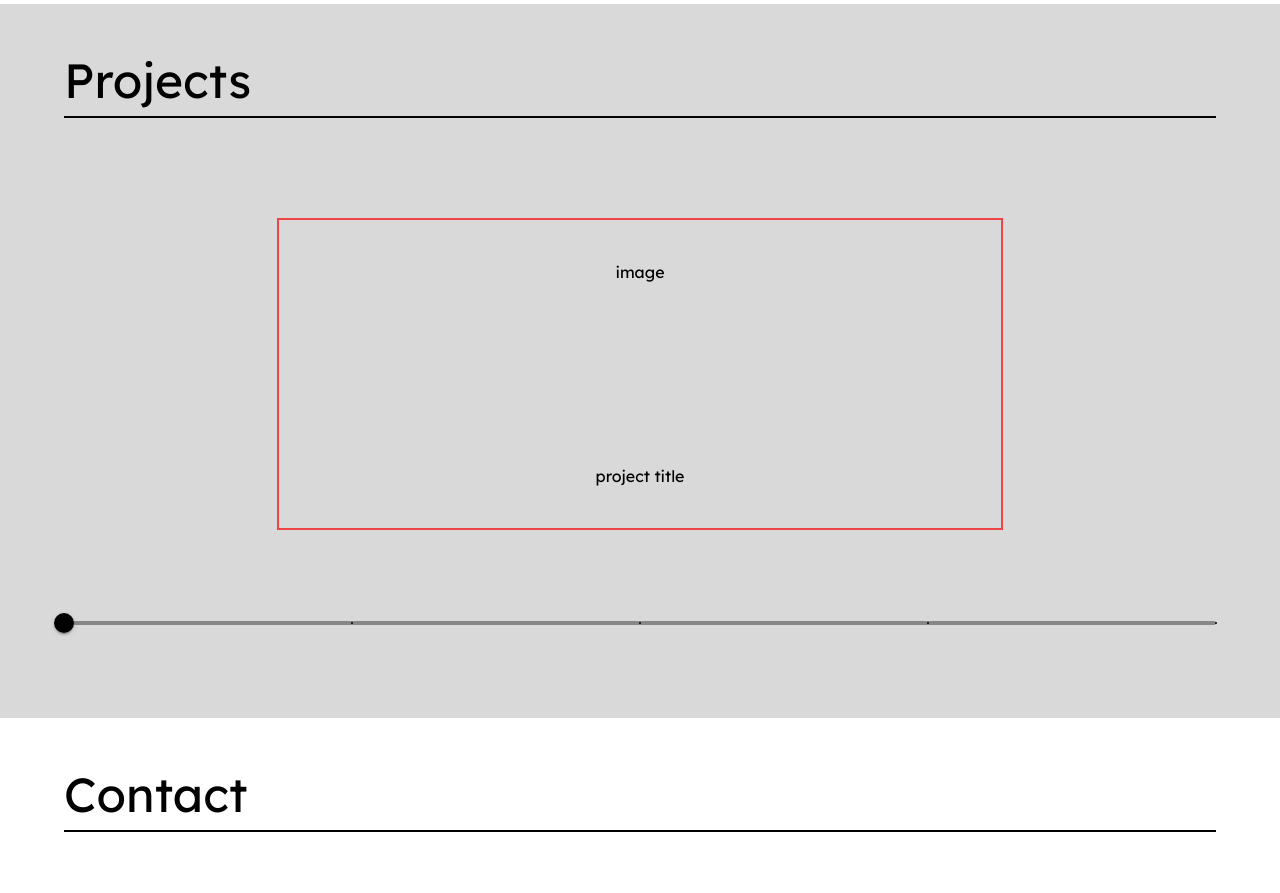
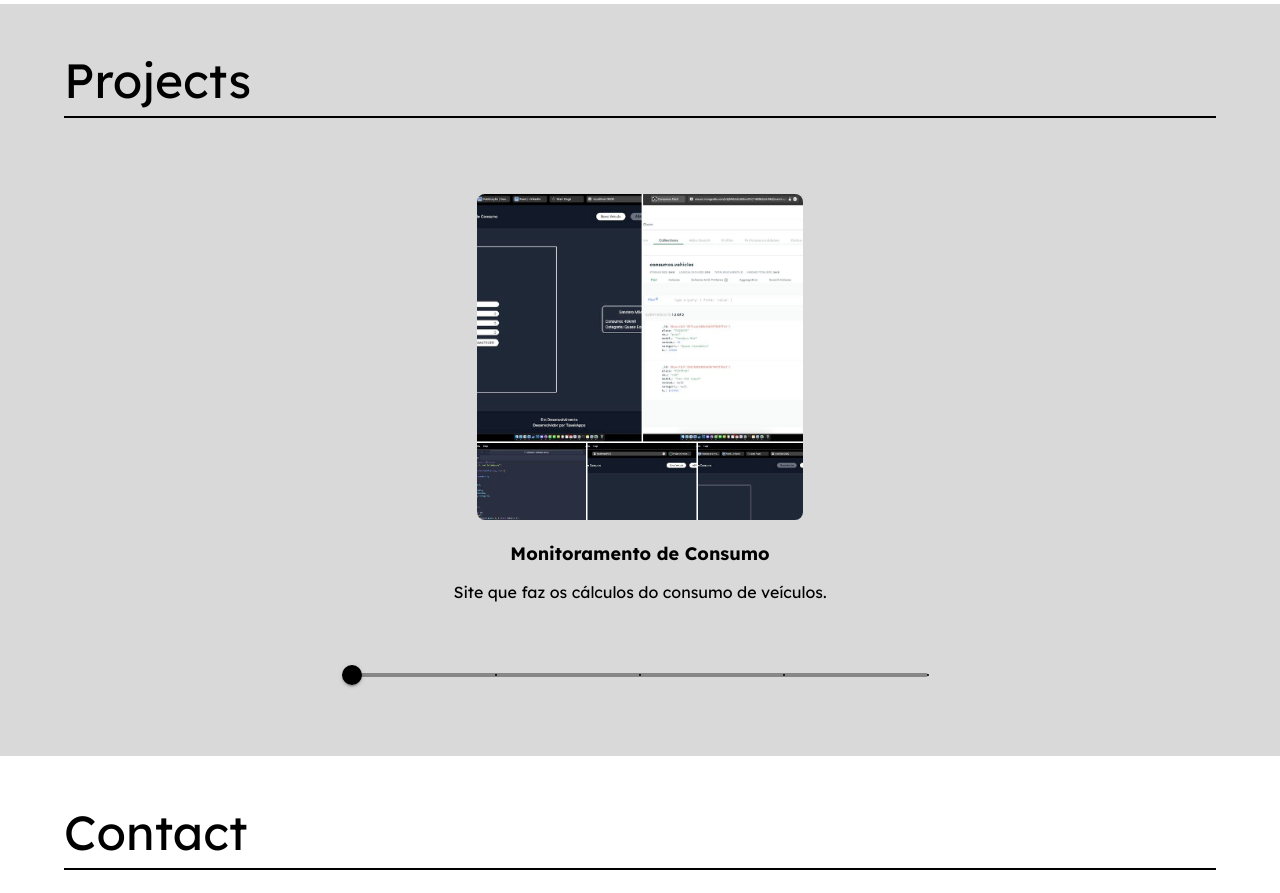
Before and after one commit to xtaveira/taveira-portifolio-2024, a Next.js app: page / in a window 1280 px wide. Shown: the part 640-1533 px from the top of the page. Built offline with nearby package versions, Linux system fonts and the light colour scheme.

Commit message:
updating slider

```diff
--- /dev/null
+++ b/src/app/db/projects.ts
@@ -0,0 +1,34 @@
+const projects = [
+  {
+    id: 1,
+    title: "Monitoramento de Consumo",
+    description: "Site que faz os cálculos do consumo de veículos.",
+    src: "/projects/1.png",
+  },
+  {
+    id: 2,
+    title: "Promptopia",
+    description: "Site que faz os cálculos do consumo de veículos.",
+    src: "/projects/1.png",
+  },
+  {
+    id: 3,
+    title: "Nike Store Landing Page",
+    description: "Site que faz os cálculos do consumo de veículos.",
+    src: "/projects/1.png",
+  },
+  {
+    id: 4,
+    title: "Metro SP Landing Page",
+    description: "Site que faz os cálculos do consumo de veículos.",
+    src: "/projects/1.png",
+  },
+  {
+    id: 5,
+    title: "List for Copy to Clipboard",
+    description: "Site que faz os cálculos do consumo de veículos.",
+    src: "/projects/1.png",
+  },
+];
+
+export default projects;
--- a/src/components/Projects.tsx
+++ b/src/components/Projects.tsx
@@ -1,19 +1,41 @@
+"use client"
+
+import projects from "@/app/db/projects";
 import { Slider } from "@mui/material";
-import React from "react";
+import Image from "next/image";
+import React, { useState } from "react";
+
+
 
 const Projects = () => {
+
+
+  const [project, setProject] = useState(0)
+
   return (
-    <section className="w-full flex flex-col justify-center items-center py-10 gap-5 bg-[#d9d9d9]">
+    <section className=" w-full flex flex-col justify-center items-center py-10 gap-5 bg-[#d9d9d9]">
       <div className="w-[90%] border-b-2 border-black text-5xl py-3">
         Projects
       </div>
-      <div className="w-[90%]  rounded-lg h-[500px] flex flex-col justify-between items-center  mt-10 py-10">
-        <div className="w-[90%] h-full flex justify-center">
-          <div className="w-[70%] border-2 border-red-500 h-[80%] flex justify-between flex-col items-center py-10">
-            <div>image</div>
-            <h4>project title</h4>
+      <div className="w-[90%]  rounded-lg flex flex-col justify-between items-center mb-5">
+        <div className="w-[90%] h-full flex justify-center  my-4">
+          <div className="w-[70%]  h-[100%] flex justify-between flex-col items-center my-10 gap-5 cardProject">
+            <div className="flex justify-center items-center  w-[90%] h-[100%]  ">
+              <Image className="w-[50%] h-auto rounded-lg"
+                src={projects[project].src}
+                width={400}
+                height={400}
+                alt="Imagem do Projeto"
+              />
+            </div>
+            <div className="items-center  w-full justify-center h-full flex flex-col gap-3">
+              <h2 className="font-bold text-lg">{projects[project].title}</h2>
+              <p>{projects[project].description}</p>
             </div>
           </div>
+        </div>
+        <div className="w-[50%]">
+
           <Slider
             aria-label="Temperature"
             defaultValue={1}
@@ -24,7 +46,15 @@ const Projects = () => {
             sx={{
               color: "black",
             }}
+            onChange={(e) => {
+              const target = e.target as any;
+              if (target.value != null) {
+                console.log(target.value);
+                setProject(target.value - 1);
+              }
+            }}
           />
+        </div>
       </div>
     </section>
   );
```
Also changed, not shown: public/projects/1.png (added). Lines whose indentation alone changed are shown as unchanged.
